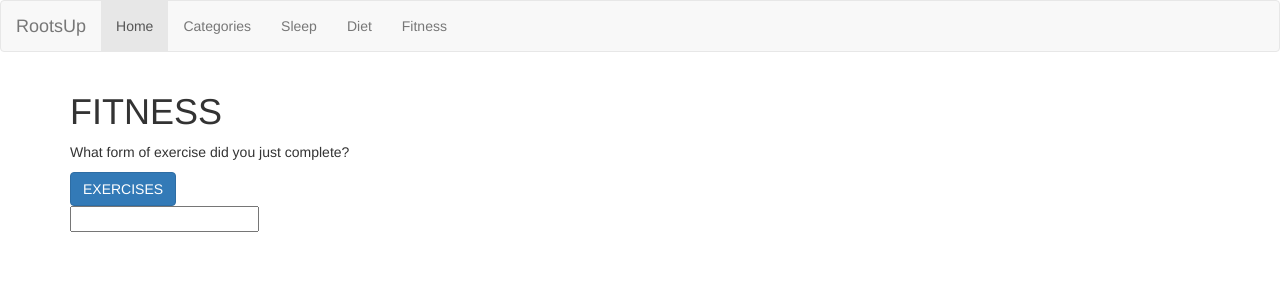
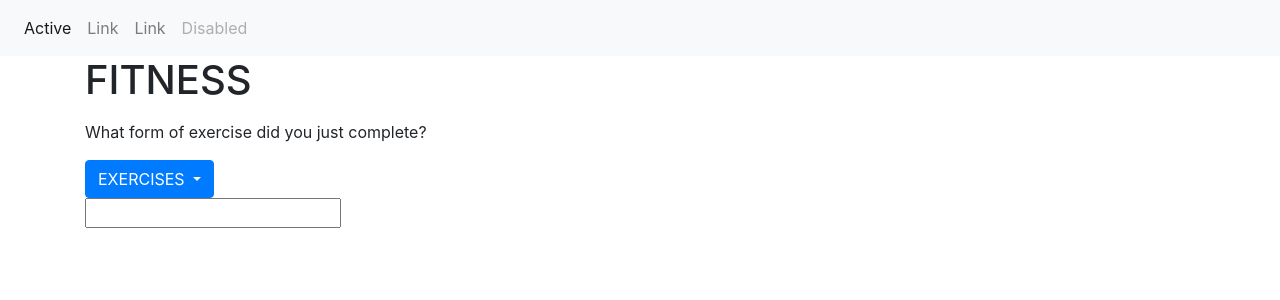
Before and after one commit to katherine81779/rootsup, a Flask app: page /fitness in a window 1280 px wide. Shown: the top 300 px of the page. Run offline with Flask 2, Linux system fonts and the light colour scheme; some libraries are stand-ins or nearby versions.

Commit message:
switched to bootstrap4 in header

```diff
--- a/templates/header.html
+++ b/templates/header.html
@@ -2,25 +2,27 @@
 <html lang="en">
 <head>
 
-    <link rel="stylesheet" href="https://maxcdn.bootstrapcdn.com/bootstrap/3.3.7/css/bootstrap.min.css">
+    <link rel="stylesheet" href="https://maxcdn.bootstrapcdn.com/bootstrap/4.3.1/css/bootstrap.min.css">
     	<meta name="viewport" content="width=device-width, initial-scale=1">
   	<script src="https://ajax.googleapis.com/ajax/libs/jquery/3.4.1/jquery.min.js"></script>
   	<script src="https://cdnjs.cloudflare.com/ajax/libs/popper.js/1.14.7/umd/popper.min.js"></script>
   	<script src="https://maxcdn.bootstrapcdn.com/bootstrap/4.3.1/js/bootstrap.min.js"></script>
 
-<nav class="navbar navbar-default">
-  <div class="container-fluid">
-    <div class="navbar-header">
-      <a class="navbar-brand" href="#">RootsUp</a>
-    </div>
-    <ul class="nav navbar-nav">
-      <li class="active"><a href="/">Home</a></li>
-      <li><a href="/categories">Categories</a></li>
-      <li><a href="/sleep">Sleep</a></li>
-      <li><a href="#">Diet</a></li>
-      <li><a href="/fitness">Fitness</a></li>
-    </ul>
-  </div>
+<nav class="navbar navbar-expand-sm bg-light navbar-light">
+  <ul class="navbar-nav">
+    <li class="nav-item active">
+      <a class="nav-link" href="#">Active</a>
+    </li>
+    <li class="nav-item">
+      <a class="nav-link" href="#">Link</a>
+    </li>
+    <li class="nav-item">
+      <a class="nav-link" href="#">Link</a>
+    </li>
+    <li class="nav-item">
+      <a class="nav-link disabled" href="#">Disabled</a>
+    </li>
+  </ul>
 </nav>
 
 
```
Also changed, not shown: 1 other file.
